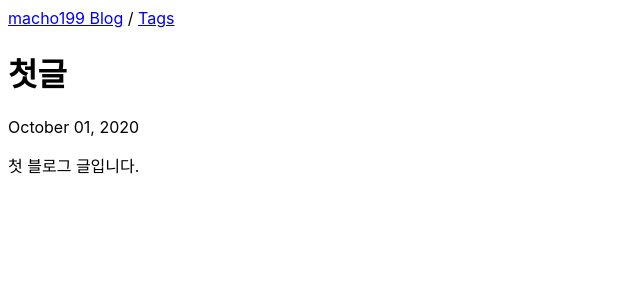
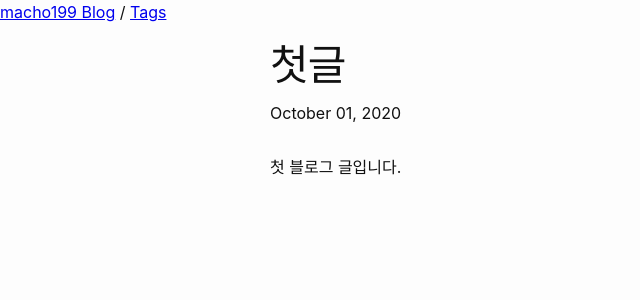
Before and after one commit to macho199/macho199.github.io, a Jekyll site: the page built from _posts/2020-10-01-first.md, in a window 1280 px wide. Shown: the top 300 px of the page, without its empty margins (0-640 px from the left). Built offline with Jekyll 4.4.1, drawn with Linux system fonts in a browser that asks for light colours.

Commit message:
ADD CSS
* reset css
* etc

```diff
--- a/_layouts/post.html
+++ b/_layouts/post.html
@@ -1,15 +1,21 @@
 ---
 layout: default
 ---
-<main>
-  <h1>{{ page.title }}</h1>
-  <div>{{ page.date | date: '%B %d, %Y' }}</div>
-
-  <div class="fb-like" data-href="{{ site.url }}{{ page.url | prepend: site.baseurl | replace: '//', '/' }}" data-width="" data-layout="button_count" data-action="like" data-size="small" data-show-faces="true" data-share="true"></div>
-
-  {{ content }}
-
-  <div class="fb-comments" data-href="{{ site.url }}{{ page.url | prepend: site.baseurl | replace: '//', '/' }}" data-width="100%" data-numposts="10"></div>
+<main aria-label="Content">
+  <div class="wrapper">
+    <header class="post-header">
+      <h1 class="post-title p-name" itemprop="name headline">{{ page.title }}</h1>
+      <p class="post-meta">
+        <time class="dt-published" datetime="{{ page.date }}" itemprop="datePublished">{{ page.date | date: '%B %d, %Y' }}
+        </time>
+        <div class="fb-like" data-href="{{ site.url }}{{ page.url | prepend: site.baseurl | replace: '//', '/' }}" data-width="" data-layout="button_count" data-action="like" data-size="small" data-show-faces="true" data-share="true"></div>
+      </p>
+    </header>
+    <div class="post-content e-content" itemprop="articleBody">
+      {{ content }}
+    </div>
+    <div class="fb-comments" data-href="{{ site.url }}{{ page.url | prepend: site.baseurl | replace: '//', '/' }}" data-width="100%" data-numposts="10"></div>
+  </div>
 
   <div id="fb-root"></div>
   <script async defer crossorigin="anonymous" src="https://connect.facebook.net/ko_KR/sdk.js#xfbml=1&version=v3.3&appId=331647774455773&autoLogAppEvents=1"></script>
--- a/_sass/main.scss
+++ b/_sass/main.scss
@@ -2,8 +2,69 @@ $backgroundColor: #ffffff;
 $bodyColor: #000000;
 $bodyFont: -apple-system,BlinkMacSystemFont,"Segoe UI",Helvetica,Arial,sans-serif,"Apple Color Emoji","Segoe UI Emoji","Segoe UI Symbol";
 
-body {
-  background: $backgroundColor;
-  color: $bodyColor;
-  font-family: $bodyFont;
-}
+/** Reset some basic elements */
+body, h1, h2, h3, h4, h5, h6, p, blockquote, pre, hr, dl, dd, ol, ul, figure { margin: 0; padding: 0; }
+
+body { font: 400 16px/1.5 -apple-system, BlinkMacSystemFont, "Segoe UI", Roboto, Helvetica, Arial, sans-serif, "Apple Color Emoji", "Segoe UI Emoji", "Segoe UI Symbol"; color: #111; background-color: #fdfdfd; -webkit-text-size-adjust: 100%; -webkit-font-feature-settings: "kern" 1; -moz-font-feature-settings: "kern" 1; -o-font-feature-settings: "kern" 1; font-feature-settings: "kern" 1; font-kerning: normal; display: flex; min-height: 100vh; flex-direction: column; }
+
+/** Basic styling */
+/* body { font: 400 16px/1.5 -apple-system, BlinkMacSystemFont, "Segoe UI", Roboto, Helvetica, Arial, sans-serif, "Apple Color Emoji", "Segoe UI Emoji", "Segoe UI Symbol"; color: #111; background-color: #fdfdfd; -webkit-text-size-adjust: 100%; -webkit-font-feature-settings: "kern" 1; -moz-font-feature-settings: "kern" 1; -o-font-feature-settings: "kern" 1; font-feature-settings: "kern" 1; font-kerning: normal; display: flex; min-height: 100vh; flex-direction: column; } */
+
+/** Set `margin-bottom` to maintain vertical rhythm */
+h1, h2, h3, h4, h5, h6, p, blockquote, pre, ul, ol, dl, figure, .highlight { margin-bottom: 15px; }
+
+header { display:block; margin-bottom: 20px;}
+
+/** `main` element */
+main { display: block; /* Default value of `display` of `main` element is 'inline' in IE 11. */ }
+
+/** Images */
+img { max-width: 100%; vertical-align: middle; }
+
+/** Lists */
+ul, ol { margin-left: 30px; }
+
+li > ul, li > ol { margin-bottom: 0; }
+
+/** Headings */
+h1, h2, h3, h4, h5, h6 { font-weight: 400; }
+
+/** Blockquotes */
+blockquote { color: #828282; border-left: 4px solid #e8e8e8; padding-left: 15px; font-size: 18px; letter-spacing: -1px; font-style: italic; }
+
+blockquote > :last-child { margin-bottom: 0; }
+
+/** Code formatting */
+pre, code { font-size: 15px; border: 1px solid #e8e8e8; border-radius: 3px; background-color: #eef; }
+
+code { padding: 1px 5px; }
+
+pre { padding: 8px 12px; overflow-x: auto; }
+
+pre > code { border: 0; padding-right: 0; padding-left: 0; }
+
+/** Wrapper */
+.wrapper { max-width: -webkit-calc(800px - (30px * 2)); max-width: calc(800px - (30px * 2)); margin-right: auto; margin-left: auto; padding-right: 30px; padding-left: 30px; }
+
+@media screen and (max-width: 800px) { .wrapper { max-width: -webkit-calc(800px - (30px)); max-width: calc(800px - (30px)); padding-right: 15px; padding-left: 15px; } }
+
+/** Posts */
+.post-header { margin-bottom: 30px; }
+
+.post-title { font-size: 42px; letter-spacing: -1px; line-height: 1; }
+
+@media screen and (max-width: 800px) { .post-title { font-size: 36px; } }
+
+.post-content { margin-bottom: 60px; }
+
+.post-content h2 { font-size: 32px; }
+
+@media screen and (max-width: 800px) { .post-content h2 { font-size: 28px; } }
+
+.post-content h3 { font-size: 26px; }
+
+@media screen and (max-width: 800px) { .post-content h3 { font-size: 22px; } }
+
+.post-content h4 { font-size: 20px; }
+
+@media screen and (max-width: 800px) { .post-content h4 { font-size: 18px; } }
```
Also changed, not shown: index.md (+16 -8 lines), tags.md (+17 -9 lines).
